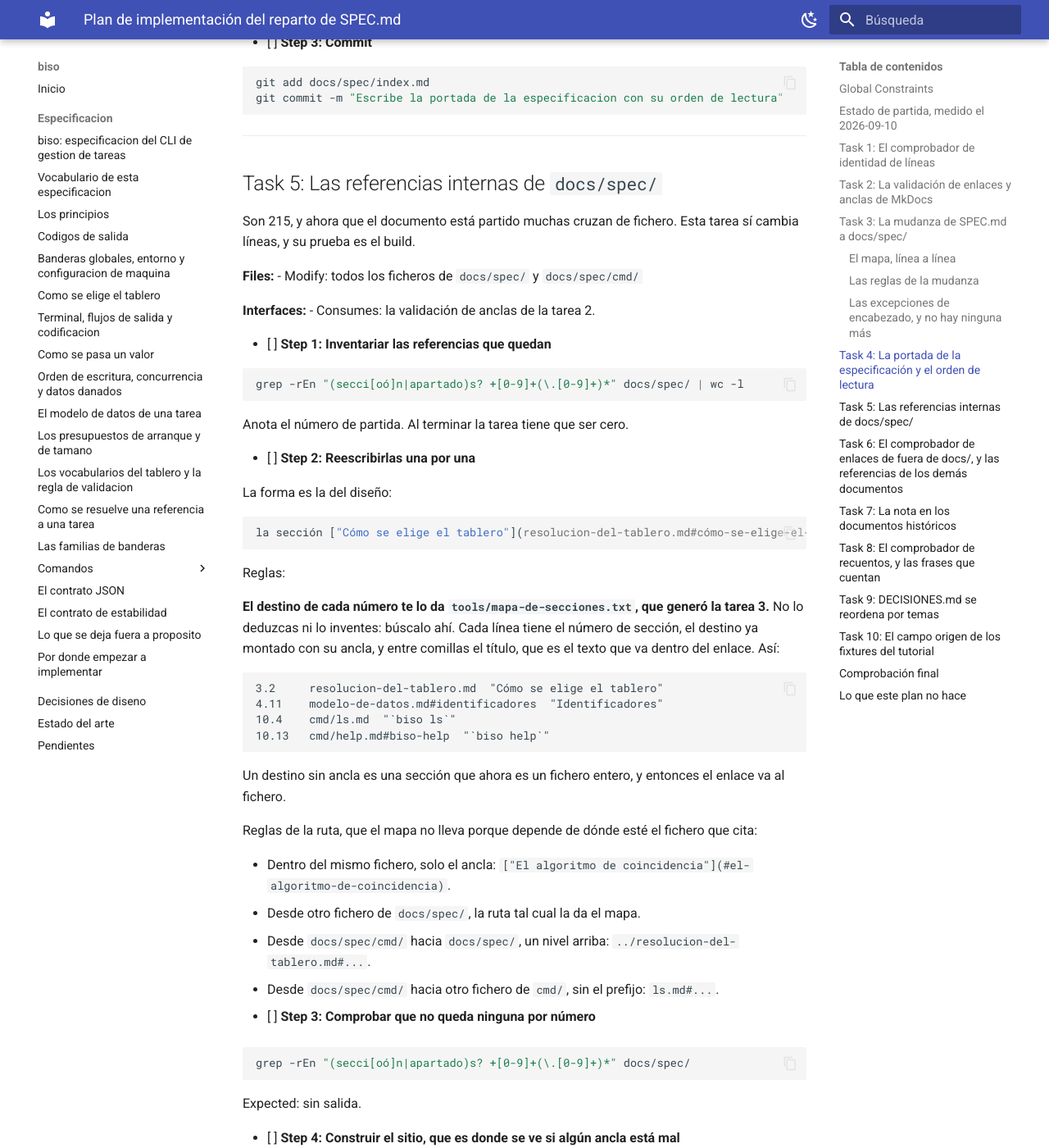
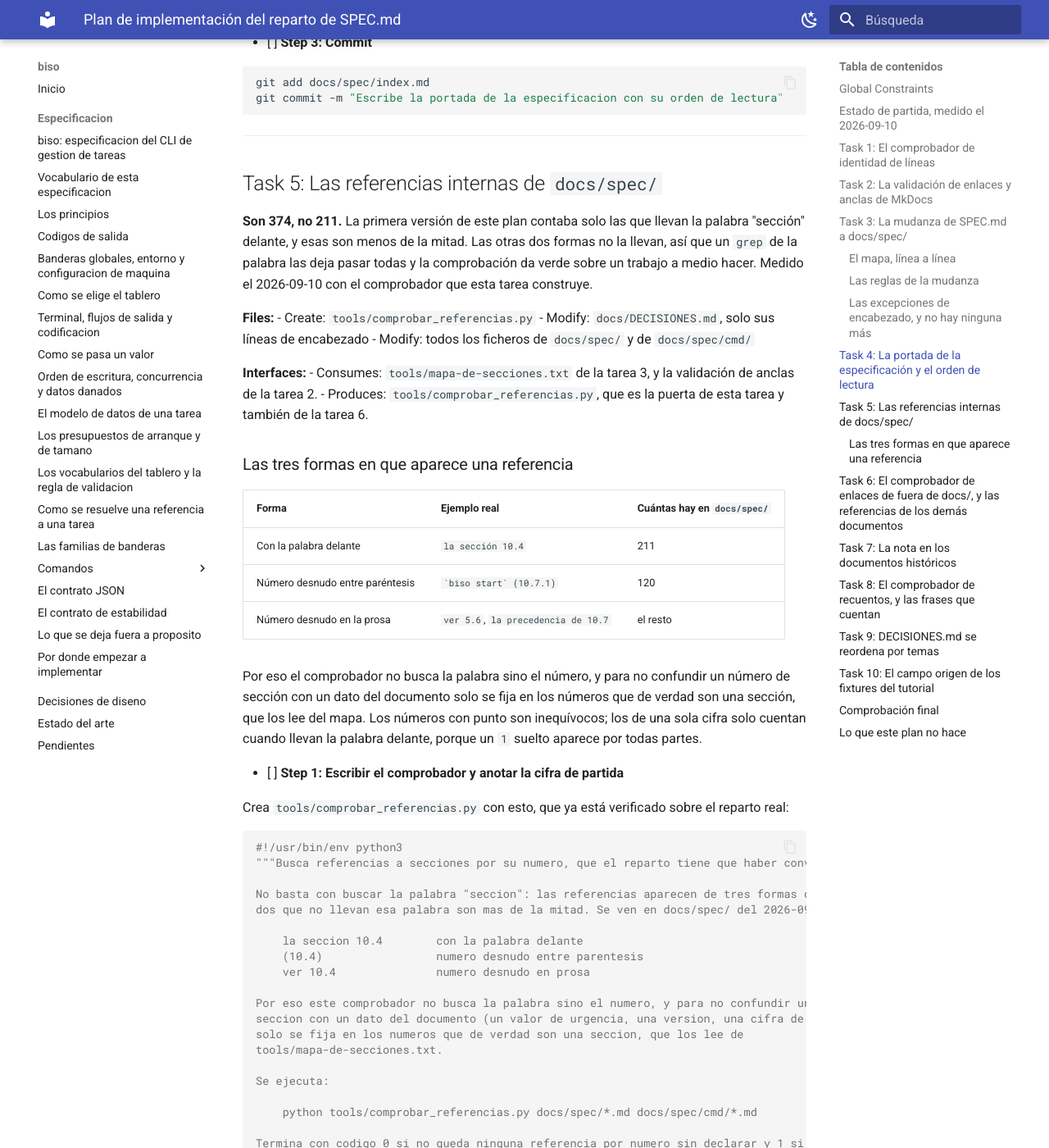
Before and after one commit to avilches/Biso, an MkDocs documentation site: the page built from docs/superpowers/plans/2026-09-10-reparto-de-la-spec.md, in a window 1280 px wide and 1400 px high, scrolled down 19361 px. Shown: the whole window at 82% size. Built offline with MkDocs 1.6.1 and Material for MkDocs 9.7.7, drawn with Linux system fonts in a browser that asks for light colours; some of the changed text lies outside the part shown.

Commit message:
Reescribe la tarea 5: son 374 referencias y no 211, con comprobador propio
El plan contaba solo las referencias que llevan la palabra seccion delante, y esas
son menos de la mitad. Las otras dos formas son el numero desnudo entre parentesis,
como (10.7.1), y el numero desnudo en la prosa, como ver 5.6. Un grep de la palabra
las deja pasar todas y da verde sobre un trabajo a medio hacer.

La tarea gana un comprobador que busca el numero y no la palabra, y que para no
confundir una seccion con un dato del documento solo mira los numeros que estan en
el mapa del reparto. Medido: 374 referencias en 33 ficheros.

Y quitar los numeros a los encabezados de DECISIONES.md se adelanta a esta tarea,
porque siete referencias apuntan a sus secciones y sus anclas llevan el numero
dentro.

````diff
--- a/docs/superpowers/plans/2026-09-10-reparto-de-la-spec.md
+++ b/docs/superpowers/plans/2026-09-10-reparto-de-la-spec.md
@@ -800,7 +800,7 @@ Run: `uv run --with-requirements docs-requirements.txt --no-project mkdocs build
 Expected: código 0. Los enlaces internos siguen siendo texto plano con números, así que la validación no
 tiene nada que objetar todavía.
 
-- [ ] **Step 9: Commit**
+- [ ] **Step 8: Commit**
 
 ```bash
 git add -A docs/spec docs/SPEC.md docs/index.md mkdocs.yml tools/
@@ -847,71 +847,205 @@ git commit -m "Escribe la portada de la especificacion con su orden de lectura"
 
 ## Task 5: Las referencias internas de `docs/spec/`
 
-Son 215, y ahora que el documento está partido muchas cruzan de fichero. Esta tarea sí cambia líneas, y su
-prueba es el build.
+**Son 374, no 211.** La primera versión de este plan contaba solo las que llevan la palabra "sección"
+delante, y esas son menos de la mitad. Las otras dos formas no la llevan, así que un `grep` de la palabra
+las deja pasar todas y la comprobación da verde sobre un trabajo a medio hacer. Medido el 2026-09-10 con el
+comprobador que esta tarea construye.
 
 **Files:**
-- Modify: todos los ficheros de `docs/spec/` y `docs/spec/cmd/`
+- Create: `tools/comprobar_referencias.py`
+- Modify: `docs/DECISIONES.md`, solo sus líneas de encabezado
+- Modify: todos los ficheros de `docs/spec/` y de `docs/spec/cmd/`
 
 **Interfaces:**
-- Consumes: la validación de anclas de la tarea 2.
-
-- [ ] **Step 1: Inventariar las referencias que quedan**
-
-```bash
-grep -rEn "(secci[oó]n|apartado)s? +[0-9]+(\.[0-9]+)*" docs/spec/ | wc -l
-```
-
-Anota el número de partida. Al terminar la tarea tiene que ser cero.
-
-- [ ] **Step 2: Reescribirlas una por una**
-
-La forma es la del diseño:
-
-```markdown
-la sección ["Cómo se elige el tablero"](resolucion-del-tablero.md#cómo-se-elige-el-tablero)
-```
-
-Reglas:
-
-**El destino de cada número te lo da `tools/mapa-de-secciones.txt`, que generó la tarea 3.** No lo deduzcas
-ni lo inventes: búscalo ahí. Cada línea tiene el número de sección, el destino ya montado con su ancla, y
-entre comillas el título, que es el texto que va dentro del enlace. Así:
-
-```
-3.2     resolucion-del-tablero.md  "Cómo se elige el tablero"
-4.11    modelo-de-datos.md#identificadores  "Identificadores"
-10.4    cmd/ls.md  "`biso ls`"
-10.13   cmd/help.md#biso-help  "`biso help`"
-```
-
-Un destino sin ancla es una sección que ahora es un fichero entero, y entonces el enlace va al fichero.
-
-Reglas de la ruta, que el mapa no lleva porque depende de dónde esté el fichero que cita:
+- Consumes: `tools/mapa-de-secciones.txt` de la tarea 3, y la validación de anclas de la tarea 2.
+- Produces: `tools/comprobar_referencias.py`, que es la puerta de esta tarea y también de la tarea 6.
+
+### Las tres formas en que aparece una referencia
+
+| Forma | Ejemplo real | Cuántas hay en `docs/spec/` |
+|---|---|---|
+| Con la palabra delante | `la sección 10.4` | 211 |
+| Número desnudo entre paréntesis | `` `biso start` (10.7.1) `` | 120 |
+| Número desnudo en la prosa | `ver 5.6`, `la precedencia de 10.7` | el resto |
+
+Por eso el comprobador no busca la palabra sino el número, y para no confundir un número de sección con un
+dato del documento solo se fija en los números que de verdad son una sección, que los lee del mapa. Los
+números con punto son inequívocos; los de una sola cifra solo cuentan cuando llevan la palabra delante,
+porque un `1` suelto aparece por todas partes.
+
+- [ ] **Step 1: Escribir el comprobador y anotar la cifra de partida**
+
+Crea `tools/comprobar_referencias.py` con esto, que ya está verificado sobre el reparto real:
+
+```python
+#!/usr/bin/env python3
+"""Busca referencias a secciones por su numero, que el reparto tiene que haber convertido en enlaces.
+
+No basta con buscar la palabra "seccion": las referencias aparecen de tres formas distintas, y las
+dos que no llevan esa palabra son mas de la mitad. Se ven en docs/spec/ del 2026-09-10:
+
+    la seccion 10.4        con la palabra delante
+    (10.4)                 numero desnudo entre parentesis
+    ver 10.4               numero desnudo en prosa
+
+Por eso este comprobador no busca la palabra sino el numero, y para no confundir un numero de
+seccion con un dato del documento (un valor de urgencia, una version, una cifra de una formula)
+solo se fija en los numeros que de verdad son una seccion, que los lee de
+tools/mapa-de-secciones.txt.
+
+Se ejecuta:
+
+    python tools/comprobar_referencias.py docs/spec/*.md docs/spec/cmd/*.md
+
+Termina con codigo 0 si no queda ninguna referencia por numero sin declarar y 1 si queda alguna.
+"""
+
+from __future__ import annotations
+
+import re
+import sys
+from pathlib import Path
+
+CERCA_RE = re.compile(r"^\s*```")
+MAPA_PATH = Path("tools/mapa-de-secciones.txt")
+
+
+def numeros_de_seccion(ruta: Path) -> set[str]:
+    """Los numeros de seccion que existian en el documento viejo, del mapa del reparto."""
+    numeros: set[str] = set()
+    for linea in ruta.read_text(encoding="utf-8").splitlines():
+        limpia = linea.strip()
+        if not limpia or limpia.startswith("#"):
+            continue
+        numeros.add(limpia.split()[0])
+    return numeros
+
+
+def referencias_por_numero(ruta: Path, numeros: set[str]) -> list[tuple[int, str]]:
+    """Cada aparicion de un numero de seccion como palabra suelta, fuera de bloques de codigo."""
+    # Los numeros con punto son inequivocos: "10.4" no es un dato de ningun documento. Los de una
+    # sola cifra si lo son, porque "1" o "2" aparecen por todas partes como numeros normales, asi
+    # que esos solo cuentan cuando llevan delante la palabra que los declara como seccion.
+    compuestos = sorted((n for n in numeros if "." in n), key=len, reverse=True)
+    simples = sorted((n for n in numeros if "." not in n), key=len, reverse=True)
+    patron = re.compile(
+        r"(?<![\w.])(" + "|".join(re.escape(n) for n in compuestos) + r")(?![\w.])"
+        r"|(?:secci[oó]n|apartado)s?\s+(" + "|".join(re.escape(n) for n in simples) + r")(?![\w.])",
+        re.IGNORECASE,
+    )
+    encontradas: list[tuple[int, str]] = []
+    dentro_de_bloque = False
+    for numero, linea in enumerate(ruta.read_text(encoding="utf-8").splitlines(), start=1):
+        if CERCA_RE.match(linea):
+            dentro_de_bloque = not dentro_de_bloque
+            continue
+        if dentro_de_bloque:
+            continue
+        for coincidencia in patron.finditer(linea):
+            encontradas.append((numero, coincidencia.group(1) or coincidencia.group(2)))
+    return encontradas
+
+
+def main(argv: list[str]) -> int:
+    numeros = numeros_de_seccion(MAPA_PATH)
+    total = 0
+    por_fichero: dict[str, int] = {}
+    for nombre in argv[1:]:
+        ruta = Path(nombre)
+        hallazgos = referencias_por_numero(ruta, numeros)
+        if hallazgos:
+            por_fichero[nombre] = len(hallazgos)
+            for linea, seccion in hallazgos:
+                print(f"{ruta}:{linea}: referencia por numero: {seccion}")
+            total += len(hallazgos)
+    print(f"\ntotal: {total} referencias por numero", file=sys.stderr)
+    for nombre, cuantas in sorted(por_fichero.items(), key=lambda x: -x[1]):
+        print(f"  {nombre}: {cuantas}", file=sys.stderr)
+    return 1 if total else 0
+
+
+if __name__ == "__main__":
+    sys.exit(main(sys.argv))
+```
+
+Y anota cuántas hay antes de empezar:
+
+```bash
+python3 tools/comprobar_referencias.py docs/spec/*.md docs/spec/cmd/*.md
+```
+
+Expected: código 1, y unas 374 referencias repartidas en 33 ficheros. Es tu lista de trabajo.
+
+- [ ] **Step 2: Quitar el número a los encabezados de `docs/DECISIONES.md`**
+
+Va aquí y no más adelante porque siete de las referencias de `docs/spec/` apuntan a una sección de ese
+documento, y el ancla de un encabezado sale de su texto entero, número incluido: la de `## 12. La decisión
+de persistencia` es `12-la-decisión-de-persistencia`, y se rompe en cuanto alguien renumere. Si escribes
+esos enlaces antes de quitar los números, escribes enlaces que nacen condenados.
+
+Quítales el número dejando el título intacto, en los encabezados de todos los niveles, sin tocar ninguna
+otra línea de ese fichero. Su orden de lectura pasa a ser el orden en que están sus secciones.
+
+```bash
+grep -nE "^#{2,4} [0-9]" docs/DECISIONES.md
+```
+
+Expected: sin salida.
+
+- [ ] **Step 3: Reescribir las referencias, fichero a fichero**
+
+**El destino de cada número te lo da `tools/mapa-de-secciones.txt`.** No lo deduzcas: búscalo ahí. Cada
+línea tiene el número, el destino ya montado con su ancla, y entre comillas el título de la sección. Un
+destino sin ancla es una sección que ahora es un fichero entero.
+
+Las siete que apuntan a `DECISIONES.md` no están en ese mapa, porque son otra numeración: para esas, mira
+el título de la sección en `docs/DECISIONES.md` y monta el ancla con la misma regla.
+
+La forma del enlace, según de dónde salga:
 
 - Dentro del mismo fichero, solo el ancla: `["El algoritmo de coincidencia"](#el-algoritmo-de-coincidencia)`.
 - Desde otro fichero de `docs/spec/`, la ruta tal cual la da el mapa.
-- Desde `docs/spec/cmd/` hacia `docs/spec/`, un nivel arriba: `../resolucion-del-tablero.md#...`.
-- Desde `docs/spec/cmd/` hacia otro fichero de `cmd/`, sin el prefijo: `ls.md#...`.
-
-- [ ] **Step 3: Comprobar que no queda ninguna por número**
-
-```bash
-grep -rEn "(secci[oó]n|apartado)s? +[0-9]+(\.[0-9]+)*" docs/spec/
-```
-
-Expected: sin salida.
-
-- [ ] **Step 4: Construir el sitio, que es donde se ve si algún ancla está mal**
-
-Run: `uv run --with-requirements docs-requirements.txt --no-project mkdocs build --strict`
-Expected: código 0. Cada aviso que salga nombra el fichero y el ancla que no existe. Arréglalos y vuelve a
-construir hasta que esté en verde.
+- Desde `docs/spec/cmd/` hacia `docs/spec/`, un nivel arriba: `../garantias.md#...`.
+- Desde `docs/spec/cmd/` hacia otro de `cmd/`, sin prefijo: `ls.md#...`.
+- Hacia `DECISIONES.md`, dos niveles arriba desde `cmd/` y uno desde `docs/spec/`.
+
+Y la redacción, que es donde hay que tener criterio:
+
+- Cuando la frase dice "la sección 10.4", el enlace sustituye al número y el texto del enlace es el
+  título: `la sección ["\`biso ls\`"](cmd/ls.md)`. Si "la sección" sobra al leerlo, quítala.
+- Cuando el número va desnudo entre paréntesis, como `` `biso start` (10.7.1) ``, lo natural es que el
+  paréntesis desaparezca y el enlace se ponga sobre lo que ya se nombra:
+  `` [`biso start`](cmd/verbos-del-ciclo.md#biso-start) ``. No dejes un paréntesis con un enlace dentro
+  repitiendo lo que la frase acaba de decir.
+- Cuando el número va desnudo en la prosa, como `ver 5.6`, el enlace se come el número y el texto es el
+  título de la sección.
+- **En las tablas, cuidado con el ancho**: una celda que decía `ver 5.6` pasa a ser mucho más larga. Eso
+  está bien y no hay que evitarlo, pero no metas el enlace dentro de un bloque de código de la celda.
+
+**Trabaja en el orden en que el comprobador lista los ficheros, de más referencias a menos**, y vuelve a
+ejecutarlo cada vez que acabes uno para no perder la cuenta.
+
+- [ ] **Step 4: Comprobar las dos redes**
+
+```bash
+python3 tools/comprobar_referencias.py docs/spec/*.md docs/spec/cmd/*.md
+```
+
+Expected: `total: 0 referencias por numero`, código 0.
+
+```bash
+uv run --with-requirements docs-requirements.txt --no-project mkdocs build --strict
+```
+
+Expected: código 0. Cada aviso nombra el fichero y el ancla que no existe, así que arréglalos y vuelve a
+construir hasta que esté en verde. **Esta es la comprobación que de verdad valida los enlaces**: la
+anterior solo dice que ya no queda ningún número.
 
 - [ ] **Step 5: Commit**
 
 ```bash
-git add docs/spec
+git add tools/comprobar_referencias.py docs/spec docs/DECISIONES.md
 git commit -m "Convierte en enlaces por titulo las referencias internas de la especificacion"
 ```
 
@@ -1137,30 +1271,7 @@ ruta que corresponda al sitio de cada fichero: los de `docs/` apuntan a `spec/..
 `docs/PENDIENTES.md` y 6 en `bench/sqlite-driver/README.md`. En `docs/index.md`, actualiza además la lista
 de documentos del proyecto.
 
-- [ ] **Step 6: Quitar el número a los encabezados de `docs/DECISIONES.md`**
-
-Esto no lo pedía el plan al escribirse y hace falta, por una razón que solo se ve al intentar enlazar a ese
-documento. Sus encabezados son del tipo `## 12. La decisión de persistencia`, y el ancla que genera un
-encabezado sale de su texto entero, número incluido: `12-la-decisión-de-persistencia`. Un enlace que use esa
-ancla se rompe en cuanto alguien renumere, que es exactamente la enfermedad que este trabajo viene a curar,
-reproducida un nivel más abajo. Y la tarea 9 va a reordenar ese documento, así que la renumeración va a
-ocurrir de verdad.
-
-Quítales el número dejando el título intacto, en los encabezados de todos los niveles, y sin tocar ninguna
-otra línea. El orden de lectura del documento pasa a ser el orden en que están sus secciones, que es lo que
-ya es en la práctica.
-
-```bash
-grep -nE "^#{2,4} [0-9]+" docs/DECISIONES.md
-```
-
-Expected: sin salida.
-
-**Y ahora sí, remata los enlaces entrantes que apuntan a una sección concreta de ese documento**, con el
-ancla que sale del título ya sin número. `docs/spec/index.md` tiene uno que la tarea 4 dejó a propósito
-apuntando al documento entero, esperando este momento.
-
-- [ ] **Step 7: Comprobar las dos redes**
+- [ ] **Step 6: Comprobar las dos redes**
 
 ```bash
 python3 tools/comprobar_enlaces.py CLAUDE.md INTEGRATION.md bench/sqlite-driver/README.md bench/sqlite-driver/RESULTADOS.md
@@ -1170,15 +1281,18 @@ Expected: `todos los enlaces relativos resuelven`, código 0.
 Run: `uv run --with-requirements docs-requirements.txt --no-project mkdocs build --strict`
 Expected: código 0.
 
-- [ ] **Step 8: Comprobar que no queda ninguna referencia por número en ningún documento vivo**
-
-```bash
-grep -rEn "(secci[oó]n|apartado)s? +[0-9]+(\.[0-9]+)*" --include="*.md" . | grep -v "^./docs/superpowers/"
-```
-
-Expected: sin salida.
-
-- [ ] **Step 9: Commit**
+- [ ] **Step 7: Comprobar que no queda ninguna referencia por número en ningún documento vivo**
+
+```bash
+python3 tools/comprobar_referencias.py CLAUDE.md INTEGRATION.md docs/DECISIONES.md \
+    docs/PENDIENTES.md docs/ESTADO-DEL-ARTE.md docs/index.md \
+    bench/sqlite-driver/README.md bench/sqlite-driver/RESULTADOS.md
+```
+
+Expected: `total: 0 referencias por numero`, código 0. **Usa el comprobador de la tarea 5 y no un `grep` de
+la palabra "sección"**, porque dos de las tres formas en que aparece una referencia no llevan esa palabra.
+
+- [ ] **Step 8: Commit**
 
 ```bash
 git add tools CLAUDE.md INTEGRATION.md bench/sqlite-driver docs
@@ -1469,7 +1583,7 @@ Expected: `ninguna frase cuenta elementos del documento sin declararlo`, código
 Run: `uv run --with-requirements docs-requirements.txt --no-project mkdocs build --strict`
 Expected: código 0.
 
-- [ ] **Step 9: Commit**
+- [ ] **Step 8: Commit**
 
 ```bash
 git add tools docs
@@ -1623,7 +1737,8 @@ Antes de dar el trabajo por terminado, las ocho a la vez:
       dirección que el comprobador vigila.
 - [ ] `uv run --with-requirements docs-requirements.txt --no-project mkdocs build --strict` termina con 0.
 - [ ] `python3 tools/comprobar_enlaces.py` termina con 0 sobre los cuatro ficheros de fuera de `docs/`.
-- [ ] `grep` de "sección N.N" y "apartado N.N" no encuentra nada fuera de `docs/superpowers/`.
+- [ ] `python3 tools/comprobar_referencias.py` termina con 0 sobre todos los documentos vivos, que es la
+      comprobación que caza las tres formas y no solo la que lleva la palabra "sección".
 - [ ] `python3 tools/comprobar_recuentos.py` termina con 0 sobre todos los documentos vivos.
 - [ ] El párrafo de `biso doctor` ya no encadena números, y se le puede añadir una fila a su tabla sin
       tocar prosa.
````
